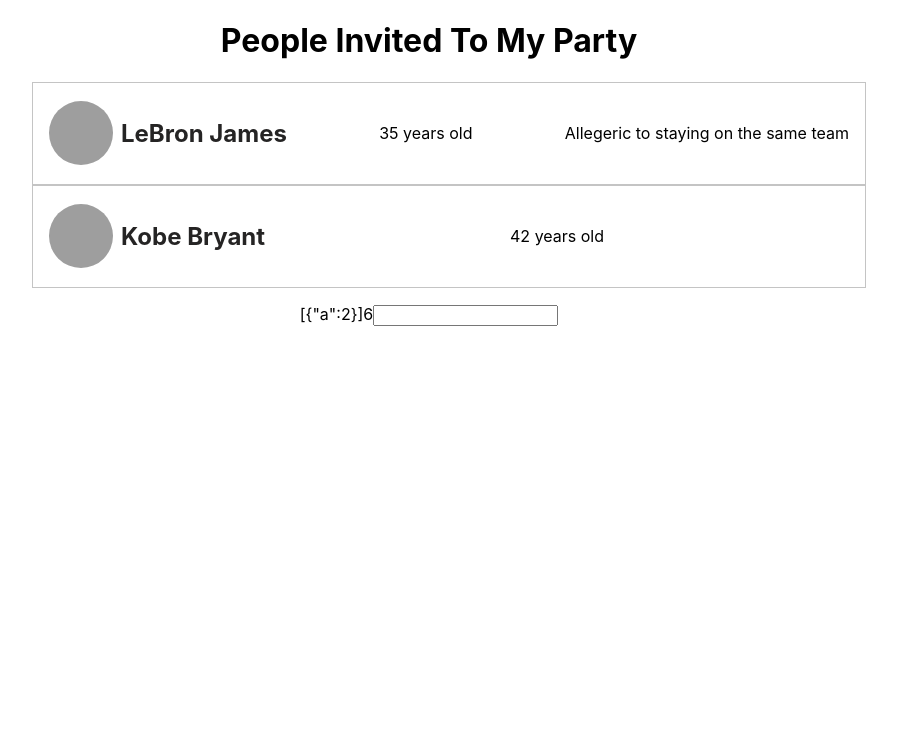
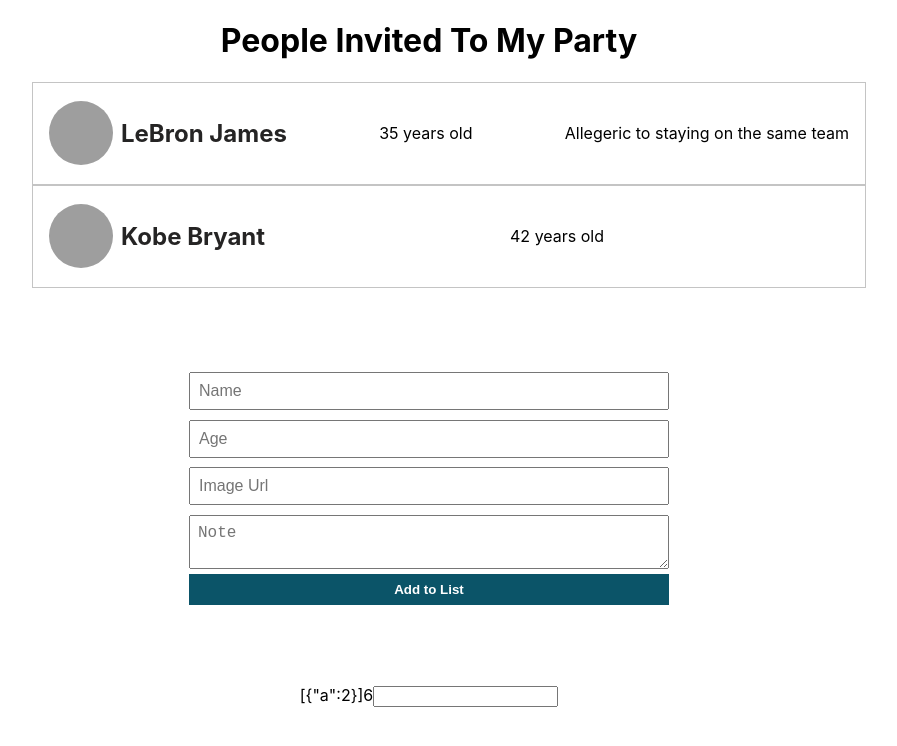
Before and after one commit to ValeedAnjum/typescript, a React (Create React App) app: page / in a window 1280 px wide. Shown: the top 746 px of the page, without its empty margins (211-1108 px from the left). Built offline with nearby package versions, Linux system fonts and the light colour scheme; grey boxes are pictures that could not be loaded.

Commit message:
typrscript practice

```diff
--- a/src/App.tsx
+++ b/src/App.tsx
@@ -30,7 +30,7 @@
     <div className="App">
       <h1>People Invited To My Party</h1>
       <List person={persons} />
-      {/* <AddToList setPeople={setPersons} people={persons}/> */}
+      <AddToList setPeople={setPersons} people={persons}/>
       <Test test={[{a:2}]} handleChange={e => {
         console.log(e)
       }} />
```
